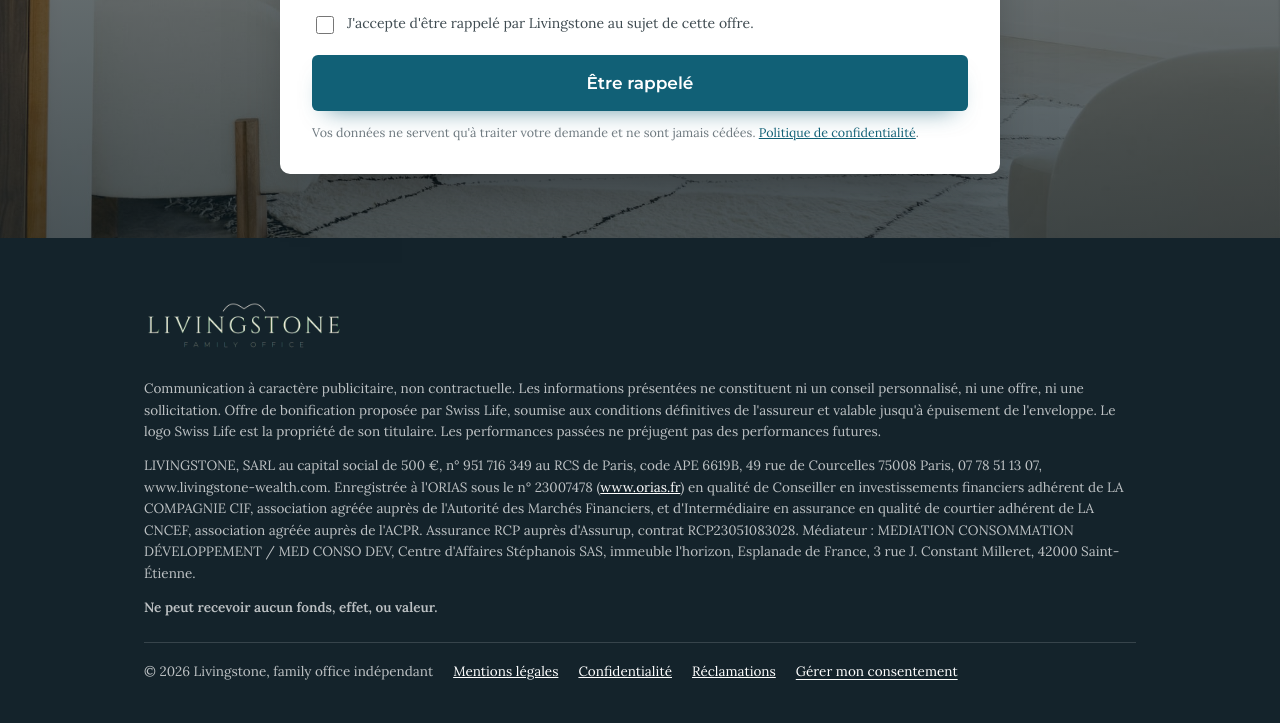
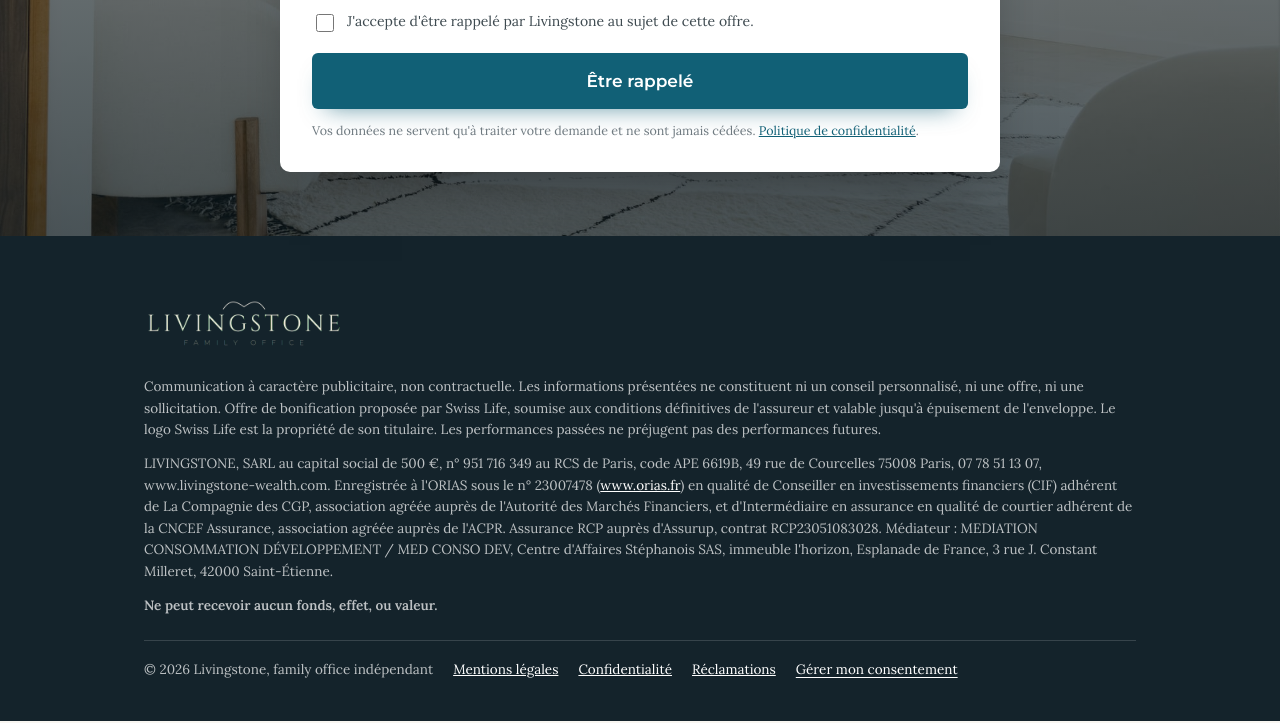
Before and after one commit to Dudy13/Livingstone, a plain HTML site: page bonus-fonds-euros-swisslife.html in a window 1280 px wide. Shown: the part 9934-10657 px from the top of the page. Drawn offline with Linux system fonts and the light colour scheme.

Commit message:
Landing bonus Swiss Life : noms des associations CIF et courtage alignes (La Compagnie des CGP, CNCEF Assurance)
Co-Authored-By: Claude Opus 5.5 <noreply@anthropic.com>

```diff
--- a/bonus-fonds-euros-swisslife.html
+++ b/bonus-fonds-euros-swisslife.html
@@ -464,7 +464,7 @@
   <div class="wrap">
     <img src="images/livingstone_nav.png" alt="Livingstone, family office" width="1000" height="340" loading="lazy">
     <p>Communication à caractère publicitaire, non contractuelle. Les informations présentées ne constituent ni un conseil personnalisé, ni une offre, ni une sollicitation. Offre de bonification proposée par Swiss Life, soumise aux conditions définitives de l'assureur et valable jusqu'à épuisement de l'enveloppe. Le logo Swiss Life est la propriété de son titulaire. Les performances passées ne préjugent pas des performances futures.</p>
-    <p>LIVINGSTONE, SARL au capital social de 500 €, n° 951 716 349 au RCS de Paris, code APE 6619B, 49 rue de Courcelles 75008 Paris, 07 78 51 13 07, www.livingstone-wealth.com. Enregistrée à l'ORIAS sous le n° 23007478 (<a href="https://www.orias.fr" target="_blank" rel="noopener">www.orias.fr</a>) en qualité de Conseiller en investissements financiers adhérent de LA COMPAGNIE CIF, association agréée auprès de l'Autorité des Marchés Financiers, et d'Intermédiaire en assurance en qualité de courtier adhérent de LA CNCEF, association agréée auprès de l'ACPR. Assurance RCP auprès d'Assurup, contrat RCP23051083028. Médiateur : MEDIATION CONSOMMATION DÉVELOPPEMENT / MED CONSO DEV, Centre d'Affaires Stéphanois SAS, immeuble l'horizon, Esplanade de France, 3 rue J. Constant Milleret, 42000 Saint-Étienne.</p>
+    <p>LIVINGSTONE, SARL au capital social de 500 €, n° 951 716 349 au RCS de Paris, code APE 6619B, 49 rue de Courcelles 75008 Paris, 07 78 51 13 07, www.livingstone-wealth.com. Enregistrée à l'ORIAS sous le n° 23007478 (<a href="https://www.orias.fr" target="_blank" rel="noopener">www.orias.fr</a>) en qualité de Conseiller en investissements financiers (CIF) adhérent de La Compagnie des CGP, association agréée auprès de l'Autorité des Marchés Financiers, et d'Intermédiaire en assurance en qualité de courtier adhérent de la CNCEF Assurance, association agréée auprès de l'ACPR. Assurance RCP auprès d'Assurup, contrat RCP23051083028. Médiateur : MEDIATION CONSOMMATION DÉVELOPPEMENT / MED CONSO DEV, Centre d'Affaires Stéphanois SAS, immeuble l'horizon, Esplanade de France, 3 rue J. Constant Milleret, 42000 Saint-Étienne.</p>
     <p><strong>Ne peut recevoir aucun fonds, effet, ou valeur.</strong></p>
     <div class="pied-liens">
       <span>© 2026 Livingstone, family office indépendant</span>
```
